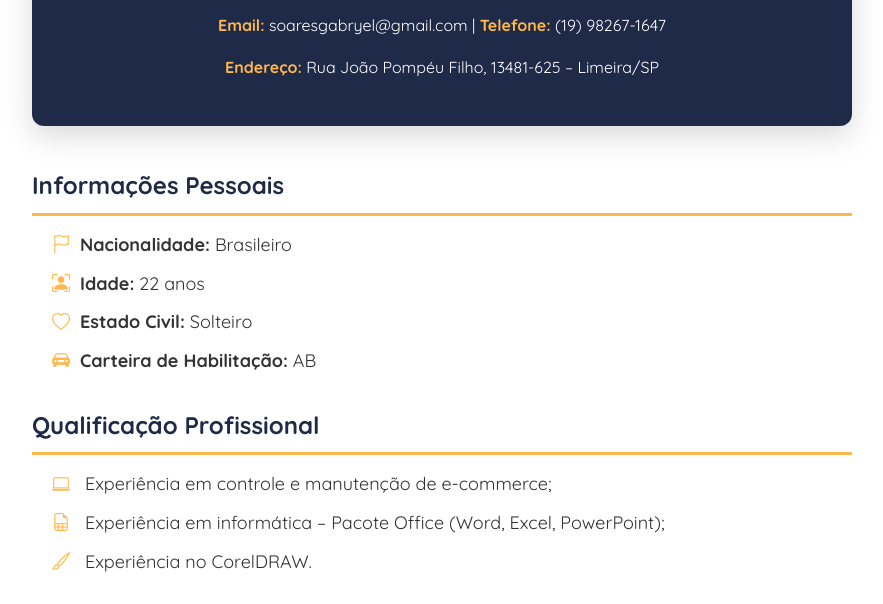
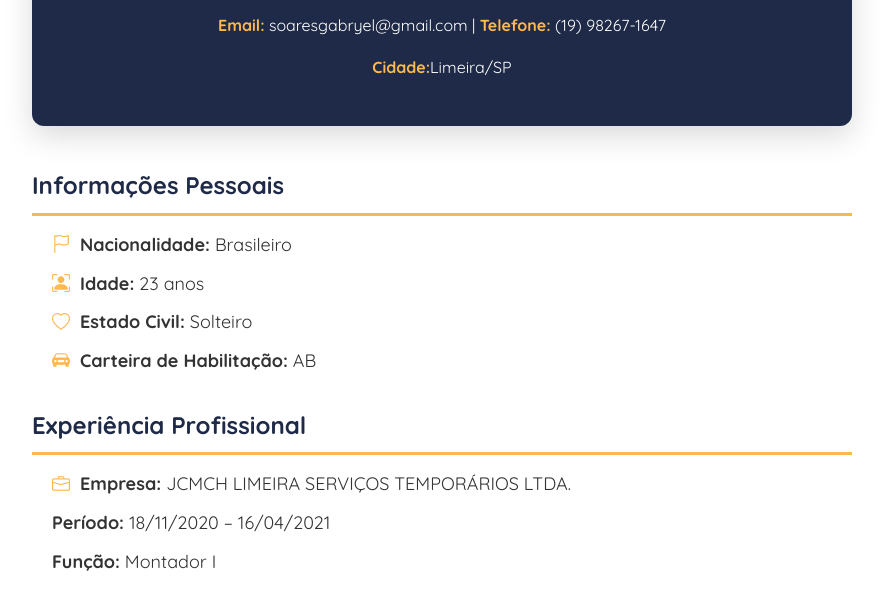
Before and after one commit to GabryePatrickSoares/Curriculo, a plain HTML site: page docs/index.html in a window 1280 px wide. Shown: the part 322-926 px from the top of the page, without its empty margins (198-1081 px from the left). Drawn offline with nearby package versions, Linux system fonts and the light colour scheme.

Commit message:
Update index.html

```diff
--- a/docs/index.html
+++ b/docs/index.html
@@ -22,16 +22,28 @@
             <img src="img/imagem_rosto.jpeg" alt="Gabryel Patrick" class="profile-image">
             <h1 class="my-3">Gabryel Patrick Soares</h1>
             <p><strong style="color: #FFB84D;">Email:</strong> soaresgabryel@gmail.com | <strong style="color: #FFB84D;">Telefone:</strong> (19) 98267-1647</p>
-            <p><strong style="color: #FFB84D;">Endereço:</strong> Rua João Pompéu Filho, 13481-625 – Limeira/SP</p>
+            <p><strong style="color: #FFB84D;">Cidade:</strong>Limeira/SP</p>
         </div>
 
         <!-- Informações Pessoais -->
         <div class="section-title">Informações Pessoais</div>
         <ul class="list-unstyled">
             <li><i class="bi bi-flag"></i><strong>Nacionalidade:</strong> Brasileiro</li>
-            <li><i class="bi bi-person-bounding-box"></i><strong>Idade:</strong> 22 anos</li>
+            <li><i class="bi bi-person-bounding-box"></i><strong>Idade:</strong> 23 anos</li>
             <li><i class="bi bi-heart"></i><strong>Estado Civil:</strong> Solteiro</li>
             <li><i class="bi bi-car-front-fill"></i><strong>Carteira de Habilitação:</strong> AB</li>
+        </ul>
+
+        <!-- Experiência Profissional -->
+        <div class="section-title">Experiência Profissional</div>
+        <ul class="list-unstyled">
+            <li><i class="bi bi-briefcase"></i><strong>Empresa:</strong> JCMCH LIMEIRA SERVIÇOS TEMPORÁRIOS LTDA.</li>
+            <li><strong>Período:</strong> 18/11/2020 – 16/04/2021</li>
+            <li><strong>Função:</strong> Montador I</li>
+            <br>
+            <li><i class="bi bi-briefcase"></i><strong>Empresa:</strong> LIDERPLAC – ETIQUETAS METÁLICAS LTDA.</li>
+            <li><strong>Período:</strong> 15/01/2024 – Atualmente</li>
+            <li><strong>Função:</strong> Auxiliar de Desenhista I</li>
         </ul>
 
         <!-- Qualificação Profissional -->
@@ -69,18 +81,6 @@
             <li><i class="bi bi-laptop"></i> Monitoria nas Disciplinas de Introdução à Programação e Lógica Aplicada à Computação – UFPB, Rio Tinto/PB.</li>
         </ul>
 
-        <!-- Experiência Profissional -->
-        <div class="section-title">Experiência Profissional</div>
-        <ul class="list-unstyled">
-            <li><i class="bi bi-briefcase"></i><strong>Empresa:</strong> JCMCH LIMEIRA SERVIÇOS TEMPORÁRIOS LTDA.</li>
-            <li><strong>Período:</strong> 18/11/2020 – 16/04/2021</li>
-            <li><strong>Função:</strong> Montador I</li>
-            <br>
-            <li><i class="bi bi-briefcase"></i><strong>Empresa:</strong> LIDERPLAC – ETIQUETAS METÁLICAS LTDA.</li>
-            <li><strong>Período:</strong> 15/01/2024 – Atualmente</li>
-            <li><strong>Função:</strong> Auxiliar de Desenhista I</li>
-        </ul>
-
     </div>
 
     <!-- Scripts do Bootstrap -->
```
